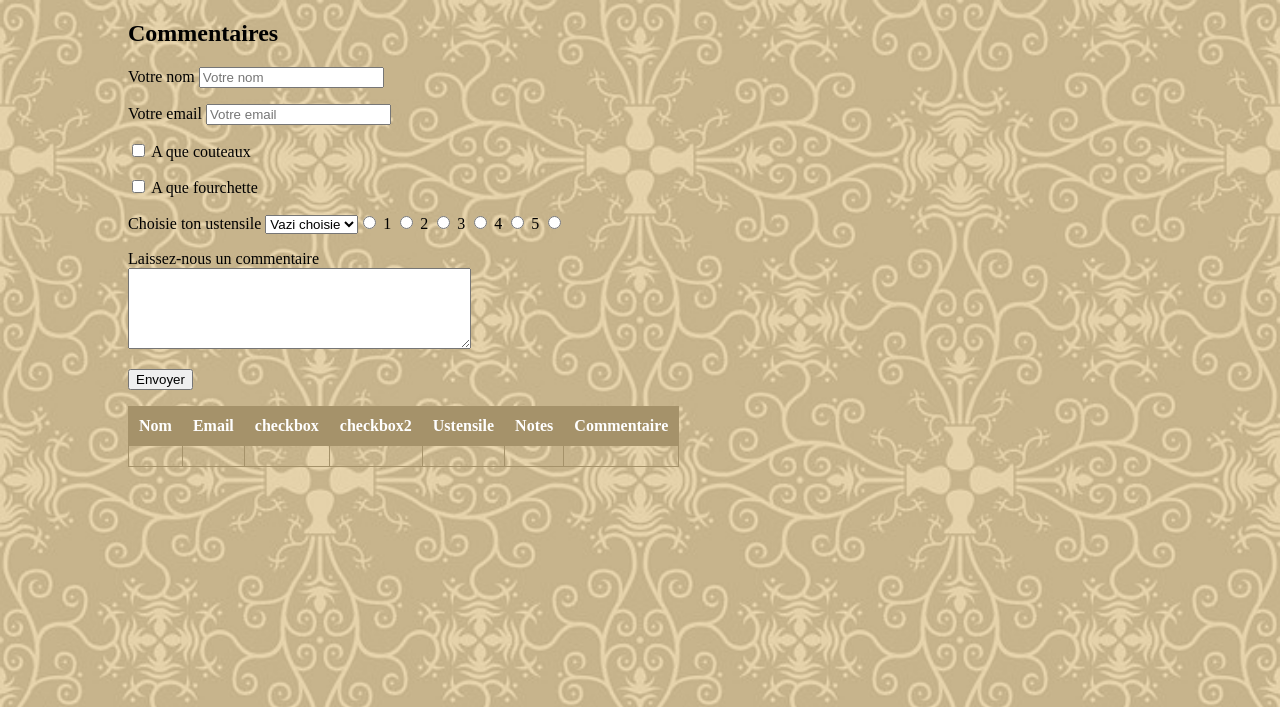
After one commit to Benjamin-dayde/Recette-PHP, a PHP site: page /formulaire.php in a window 1280 px wide. The commit adds this page. Shown: the top 707 px of the page. Run offline with PHP 8.4, Linux system fonts and the light colour scheme; data that the repository does not hold is empty.

Commit message:
Formulaire php

```diff
--- /dev/null
+++ b/formulaire.php
@@ -0,0 +1,111 @@
+<?php
+
+//var_dump($_POST);
+
+$nom = $_POST["nom"];
+$email = $_POST["email"];
+
+$checkbox = isset($_POST["checkbox"])? "a que couteaux" : "";
+$checkbox2 = isset($_POST["checkbox2"])? "a que fourchette" : "";
+$ustensile = $_POST["ustensile"];
+$notes = $_POST["notes"];
+$commentaire = $_POST["commentaire"];
+
+
+
+
+
+
+?>
+<!DOCTYPE html>
+<html lang="fr">
+    <head>
+        <title>formulaire</title>
+        <meta charset="utf-8">
+        <link rel="stylesheet" type="text/css" href="css/style.css">
+    </head>
+<section>
+            <h2>Commentaires</h2>
+            <form action="formulaire.php" method="post">
+                <p>
+                    <label for="nom">Votre nom</label>
+                    <input type="text" id="nom" name="nom" placeholder="Votre nom">
+                </p>
+
+                <p>
+                    <label for="email">Votre email</label>
+                    <input type="email" id="email" name="email" placeholder="Votre email">
+                </p>
+
+                <p>
+                    <input type="checkbox" id="checkbox" name="checkbox" >
+                    <label for="couteaux">A que couteaux</label>
+                </p>
+
+                <p>
+                    <input type="checkbox" id="checkbox" name="checkbox2" >
+                    <label for="fourchette">A que fourchette</label>
+                </p>
+
+                <p>
+                    <label for="select">Choisie ton ustensile</label>
+
+                    <select name="ustensile" id="outils">
+                        <option value="">Vazi choisie</option>
+                        <option value="cuillere">cuillère</option>
+                        <option value="rouleaux">rouleaux</option>
+                        <option value="marteaux">marteaux</option>
+                </p>
+
+
+                <p>Note /5 :
+                    <label for="rad0">0</label>
+                    <input type="radio" id="rad0" name="notes" value="0">
+                    <label for="rad1">1</label>
+                    <input type="radio" id="rad1" name="notes" value="1">
+                    <label for="rad2">2</label>
+                    <input type="radio" id="rad2" name="notes" value="2">
+                    <label for="rad3">3</label>
+                    <input type="radio" id="rad3" name="notes" value="3">
+                    <label for="rad4">4</label>
+                    <input type="radio" id="rad4" name="notes" value="4">
+                    <label for="rad5">5</label>
+                    <input type="radio" id="rad5" name="notes" value="5">
+                </p>
+                <p>
+                    <label for="comment">Laissez-nous un commentaire</label><br>
+                    <textarea name="commentaire" id="comment" rows="5" cols="40"></textarea>
+                </p>
+                <p><input type="submit" value="Envoyer">
+                </p>
+            </form>
+        </section>
+        <section>
+            <table>
+
+            <tr>
+                <th>Nom</th>
+                <th>Email</th>
+                <th>checkbox</th>
+                <th>checkbox2</th>
+                <th>Ustensile</th>
+                <th>Notes</th>
+                <th>Commentaire</th>
+            </tr>
+
+            <tr>
+
+            <td><?= $nom  ?></td>
+            <td><?= $email ?></td>
+            <td><?= $checkbox  ?></td>
+            <td><?= $checkbox2  ?></td>
+            <td><?= $ustensile ?></td>
+            <td><?= $notes ?></td>
+            <td><?= $commentaire ?></td>
+
+            </tr>
+
+
+
+        </section>
+</html>
--- a/index.php
+++ b/index.php
@@ -45,6 +45,7 @@ switch ($page) {
 
         <?php require $input ?>
         <?php require "Html/recette.php" ?>
+        <?php require "formulaire.php" ?>
 
     </body>
 
```
